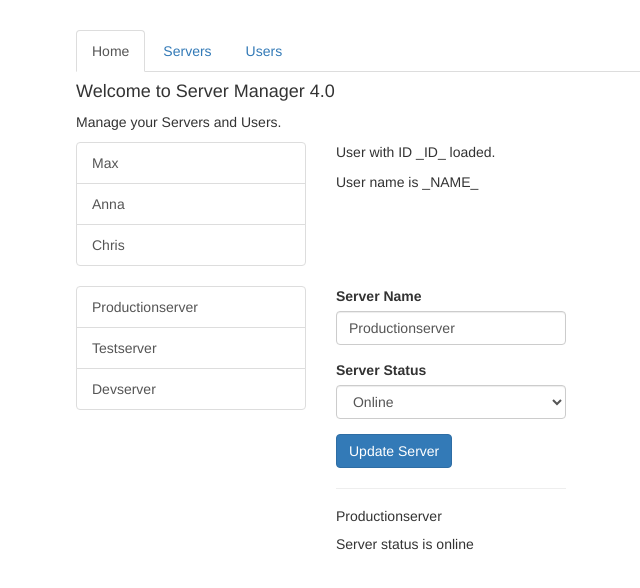
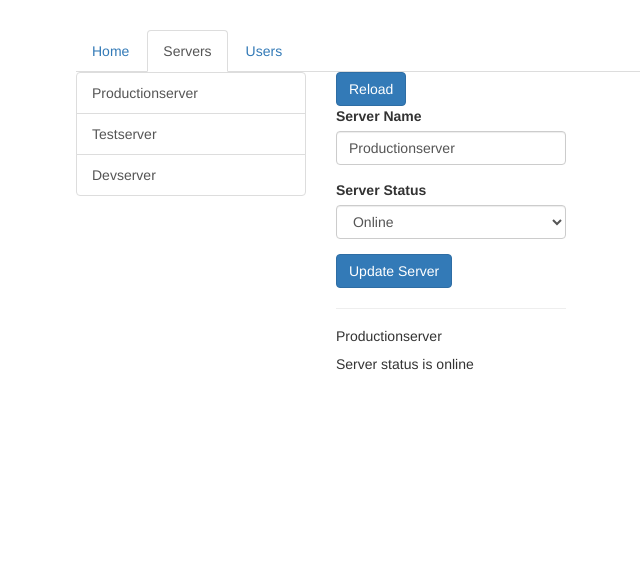
Before and after one commit to zrcoy/Angular_Routing, an Angular app: page /servers in a window 1280 px wide. Shown: the top 588 px of the page, without its empty margins (189-829 px from the left). Built offline with nearby package versions, Linux system fonts and the light colour scheme.

Commit message:
loading routes, navigating with router links, styling active router links, fetching routh parameters reactively, passing query parameters and fragments

```diff
--- a/src/app/app.component.html
+++ b/src/app/app.component.html
@@ -2,25 +2,25 @@
   <div class="row">
     <div class="col-xs-12 col-sm-10 col-md-8 col-sm-offset-1 col-md-offset-2">
       <ul class="nav nav-tabs">
-        <li role="presentation" class="active"><a href="#">Home</a></li>
-        <li role="presentation"><a href="#">Servers</a></li>
-        <li role="presentation"><a href="#">Users</a></li>
+        <li
+          role="presentation"
+          routerLinkActive="active"
+          [routerLinkActiveOptions]="{ exact: true }"
+        >
+          <a routerLink="/">Home</a>
+        </li>
+        <li role="presentation" routerLinkActive="active">
+          <a routerLink="/servers">Servers</a>
+        </li>
+        <li role="presentation" routerLinkActive="active">
+          <a [routerLink]="['/users']">Users</a>
+        </li>
       </ul>
     </div>
   </div>
   <div class="row">
     <div class="col-xs-12 col-sm-10 col-md-8 col-sm-offset-1 col-md-offset-2">
-      <app-home></app-home>
-    </div>
-  </div>
-  <div class="row">
-    <div class="col-xs-12 col-sm-10 col-md-8 col-sm-offset-1 col-md-offset-2">
-      <app-users></app-users>
-    </div>
-  </div>
-  <div class="row">
-    <div class="col-xs-12 col-sm-10 col-md-8 col-sm-offset-1 col-md-offset-2">
-      <app-servers></app-servers>
+      <router-outlet></router-outlet>
     </div>
   </div>
 </div>
--- a/src/app/app.module.ts
+++ b/src/app/app.module.ts
@@ -1,16 +1,25 @@
-import { BrowserModule } from '@angular/platform-browser';
-import { NgModule } from '@angular/core';
-import { FormsModule } from '@angular/forms';
+import { BrowserModule } from "@angular/platform-browser";
+import { NgModule } from "@angular/core";
+import { FormsModule } from "@angular/forms";
 
+import { AppComponent } from "./app.component";
+import { HomeComponent } from "./home/home.component";
+import { UsersComponent } from "./users/users.component";
+import { ServersComponent } from "./servers/servers.component";
 
-import { AppComponent } from './app.component';
-import { HomeComponent } from './home/home.component';
-import { UsersComponent } from './users/users.component';
-import { ServersComponent } from './servers/servers.component';
-import { UserComponent } from './users/user/user.component';
-import { EditServerComponent } from './servers/edit-server/edit-server.component';
-import { ServerComponent } from './servers/server/server.component';
-import { ServersService } from './servers/servers.service';
+import { EditServerComponent } from "./servers/edit-server/edit-server.component";
+import { ServerComponent } from "./servers/server/server.component";
+import { ServersService } from "./servers/servers.service";
+import { Routes, RouterModule } from "@angular/router";
+import { UserComponent } from "./users/user/user.component";
+
+const appRoute: Routes = [
+  { path: "", component: HomeComponent },
+  { path: "users", component: UsersComponent },
+  { path: "users/:id/:name", component: UserComponent },
+  { path: "servers", component: ServersComponent },
+  { path: "servers/:id/edit", component: EditServerComponent },
+];
 
 @NgModule({
   declarations: [
@@ -20,13 +29,10 @@ import { ServersService } from './servers/servers.service';
     ServersComponent,
     UserComponent,
     EditServerComponent,
-    ServerComponent
+    ServerComponent,
   ],
-  imports: [
-    BrowserModule,
-    FormsModule,
-  ],
+  imports: [BrowserModule, FormsModule, RouterModule.forRoot(appRoute)],
   providers: [ServersService],
-  bootstrap: [AppComponent]
+  bootstrap: [AppComponent],
 })
-export class AppModule { }
+export class AppModule {}
--- a/src/app/home/home.component.html
+++ b/src/app/home/home.component.html
@@ -1,2 +1,5 @@
 <h4>Welcome to Server Manager 4.0</h4>
 <p>Manage your Servers and Users.</p>
+<button class="btn btn-primary" (click)="onLoadingServer(1)">
+  Load Server 1
+</button>
--- a/src/app/home/home.component.ts
+++ b/src/app/home/home.component.ts
@@ -1,15 +1,20 @@
-import { Component, OnInit } from '@angular/core';
+import { Component, OnInit } from "@angular/core";
+import { Router } from "@angular/router";
 
 @Component({
-  selector: 'app-home',
-  templateUrl: './home.component.html',
-  styleUrls: ['./home.component.css']
+  selector: "app-home",
+  templateUrl: "./home.component.html",
+  styleUrls: ["./home.component.css"],
 })
 export class HomeComponent implements OnInit {
+  constructor(private router: Router) {}
 
-  constructor() { }
+  ngOnInit() {}
 
-  ngOnInit() {
+  onLoadingServer(id: number) {
+    this.router.navigate(["/servers", id, "edit"], {
+      queryParams: { allowEdit: "1" },
+      fragment: "loading",
+    });
   }
-
 }
--- a/src/app/servers/servers.component.html
+++ b/src/app/servers/servers.component.html
@@ -4,14 +4,19 @@
       <a
         href="#"
         class="list-group-item"
-        *ngFor="let server of servers">
+        *ngFor="let server of servers"
+        [routerLink]="['/servers', 5, 'edit']"
+        [queryParams]="{ allowEdit: '1' }"
+        fragment="loading"
+      >
         {{ server.name }}
       </a>
     </div>
   </div>
   <div class="col-xs-12 col-sm-4">
+    <button class="btn btn-primary" (click)="onReload()">Reload</button>
     <app-edit-server></app-edit-server>
-    <hr>
+    <hr />
     <app-server></app-server>
   </div>
 </div>
--- a/src/app/servers/servers.component.ts
+++ b/src/app/servers/servers.component.ts
@@ -1,18 +1,26 @@
-import { Component, OnInit } from '@angular/core';
-import { ServersService } from './servers.service';
+import { Component, OnInit } from "@angular/core";
+import { ActivatedRoute, Router } from "@angular/router";
+import { ServersService } from "./servers.service";
 
 @Component({
-  selector: 'app-servers',
-  templateUrl: './servers.component.html',
-  styleUrls: ['./servers.component.css']
+  selector: "app-servers",
+  templateUrl: "./servers.component.html",
+  styleUrls: ["./servers.component.css"],
 })
 export class ServersComponent implements OnInit {
-  public servers: {id: number, name: string, status: string}[] = [];
+  public servers: { id: number; name: string; status: string }[] = [];
 
-  constructor(private serversService: ServersService) { }
+  constructor(
+    private serversService: ServersService,
+    private router: Router,
+    private route: ActivatedRoute
+  ) {}
 
   ngOnInit() {
     this.servers = this.serversService.getServers();
   }
 
+  onReload() {
+    // this.router.navigate([""], { relativeTo: this.route });
+  }
 }
--- a/src/app/users/user/user.component.html
+++ b/src/app/users/user/user.component.html
@@ -1,2 +1,4 @@
-<p>User with ID _ID_ loaded.</p>
-<p>User name is _NAME_</p>
+<p>User with ID {{ user.id }} loaded.</p>
+<p>User name is {{ user.name }}</p>
+<hr />
+<a [routerLink]="['/users', 10, 'Jason']">Load Jason</a>
--- a/src/app/users/user/user.component.ts
+++ b/src/app/users/user/user.component.ts
@@ -1,16 +1,31 @@
-import { Component, OnInit } from '@angular/core';
+import { Component, OnDestroy, OnInit } from "@angular/core";
+import { ActivatedRoute, Params } from "@angular/router";
+import { Subscription } from "rxjs/Subscription";
 
 @Component({
-  selector: 'app-user',
-  templateUrl: './user.component.html',
-  styleUrls: ['./user.component.css']
+  selector: "app-user",
+  templateUrl: "./user.component.html",
+  styleUrls: ["./user.component.css"],
 })
-export class UserComponent implements OnInit {
-  user: {id: number, name: string};
+export class UserComponent implements OnInit, OnDestroy {
+  user: { id: number; name: string };
+  paramSubscription: Subscription;
 
-  constructor() { }
+  constructor(private route: ActivatedRoute) {}
 
   ngOnInit() {
+    this.user = {
+      id: this.route.snapshot.params["id"],
+      name: this.route.snapshot.params["name"],
+    };
+
+    this.paramSubscription = this.route.params.subscribe((params: Params) => {
+      this.user.id = params["id"];
+      this.user.name = params["name"];
+    });
   }
 
+  ngOnDestroy() {
+    this.paramSubscription.unsubscribe();
+  }
 }
```
